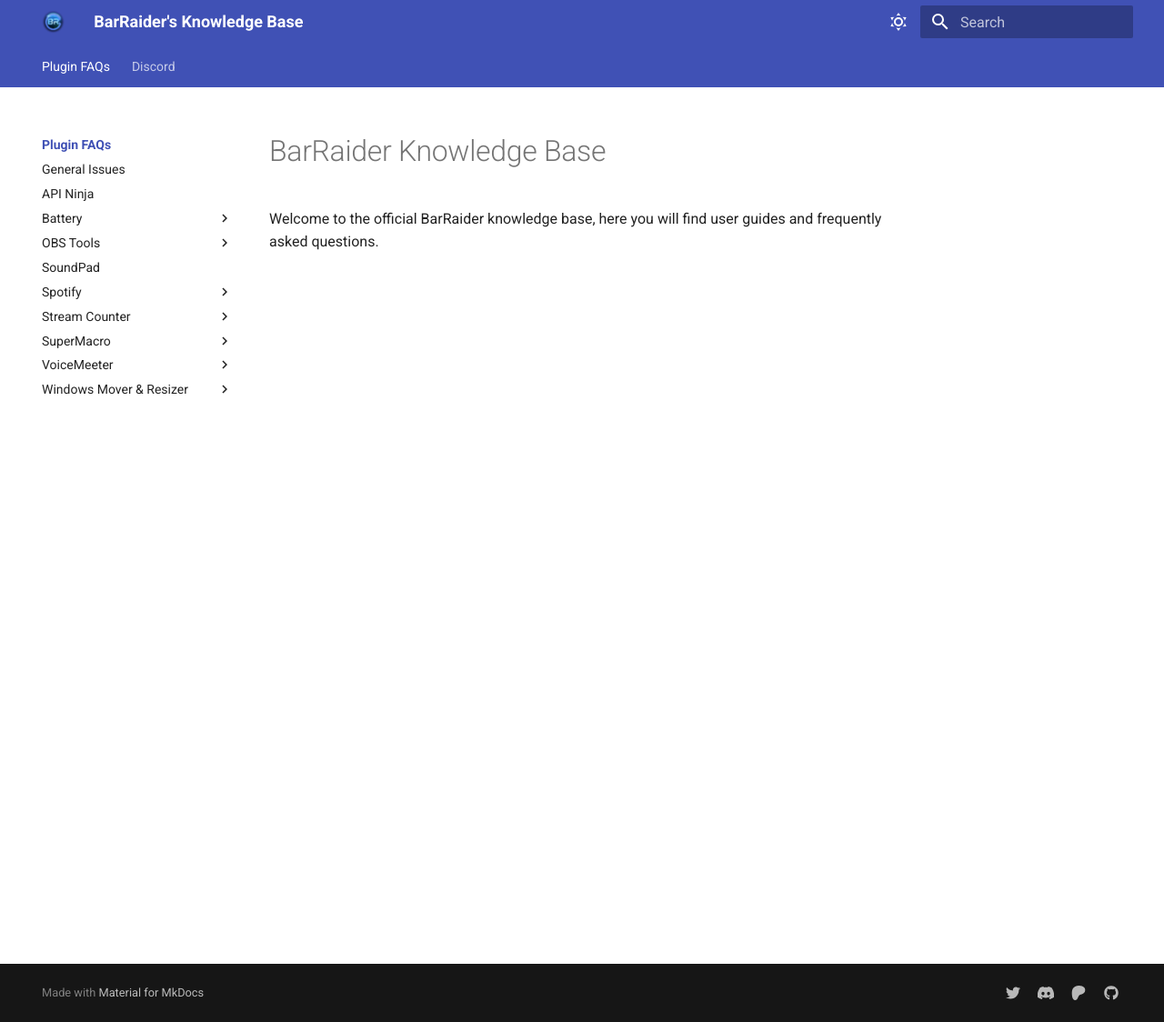
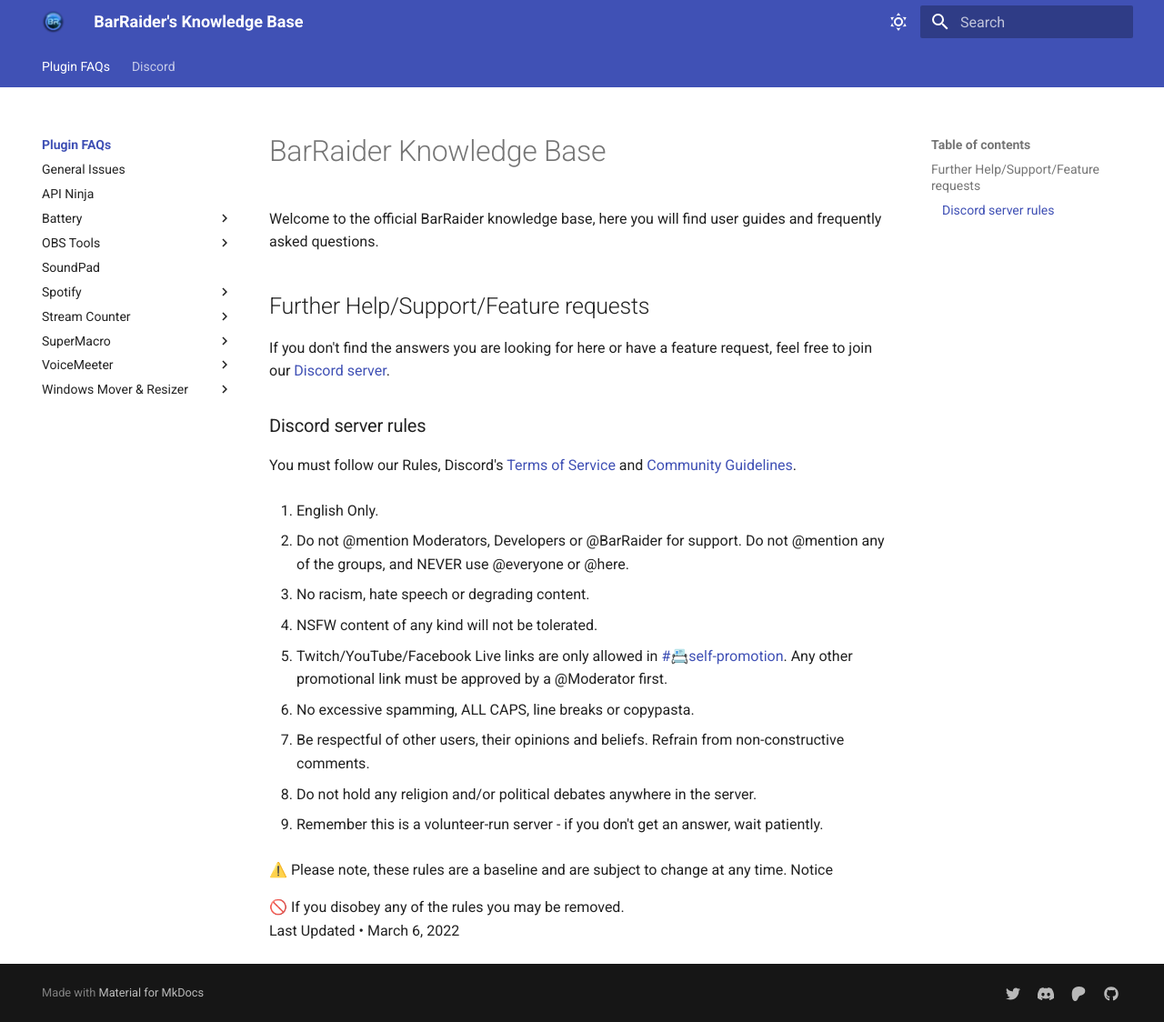
Before and after one commit to BarRaiders/barraiders.github.io, an MkDocs documentation site: the page built from docs/index.md, in a window 1280 px wide and 1124 px high. Shown: the whole window at 91% size. Built offline with MkDocs 1.6.1 and Material for MkDocs 9.7.7, drawn with Linux system fonts in a browser that asks for light colours.

Commit message:
Index page updated

```diff
--- a/docs/index.md
+++ b/docs/index.md
@@ -1,3 +1,33 @@
 # BarRaider Knowledge Base
 
 Welcome to the official BarRaider knowledge base, here you will find user guides and frequently asked questions.
+
+## Further Help/Support/Feature requests
+If you don't find the answers you are looking for here or have a feature request, feel free to join our [Discord server](https://discord.barraider.com).
+
+### Discord server rules
+You must follow our Rules, Discord's [Terms of Service](https://discord.com/tos) and [Community Guidelines](https://discord.com/guidelines).
+
+1. English Only.
+
+2. Do not @mention Moderators, Developers or @BarRaider for support. Do not @mention any of the groups, and NEVER use @everyone or @here.
+
+3. No racism, hate speech or degrading content.
+
+4. NSFW content of any kind will not be tolerated.
+
+5. Twitch/YouTube/Facebook Live links are only allowed in [#📇self-promotion](https://discord.com/channels/538862772285603880/690613823643582514/949957511644065832). Any other promotional link must be approved by a @Moderator first.
+
+6. No excessive spamming, ALL CAPS, line breaks or copypasta.
+
+7. Be respectful of other users, their opinions and beliefs. Refrain from non-constructive comments.
+
+8. Do not hold any religion and/or political debates anywhere in the server.
+
+9. Remember this is a volunteer-run server - if you don't get an answer, wait patiently.
+
+⚠️ Please note, these rules are a baseline and are subject to change at any time.
+Notice
+
+🚫 If you disobey any of the rules you may be removed.<br>
+Last Updated • March 6, 2022
```
